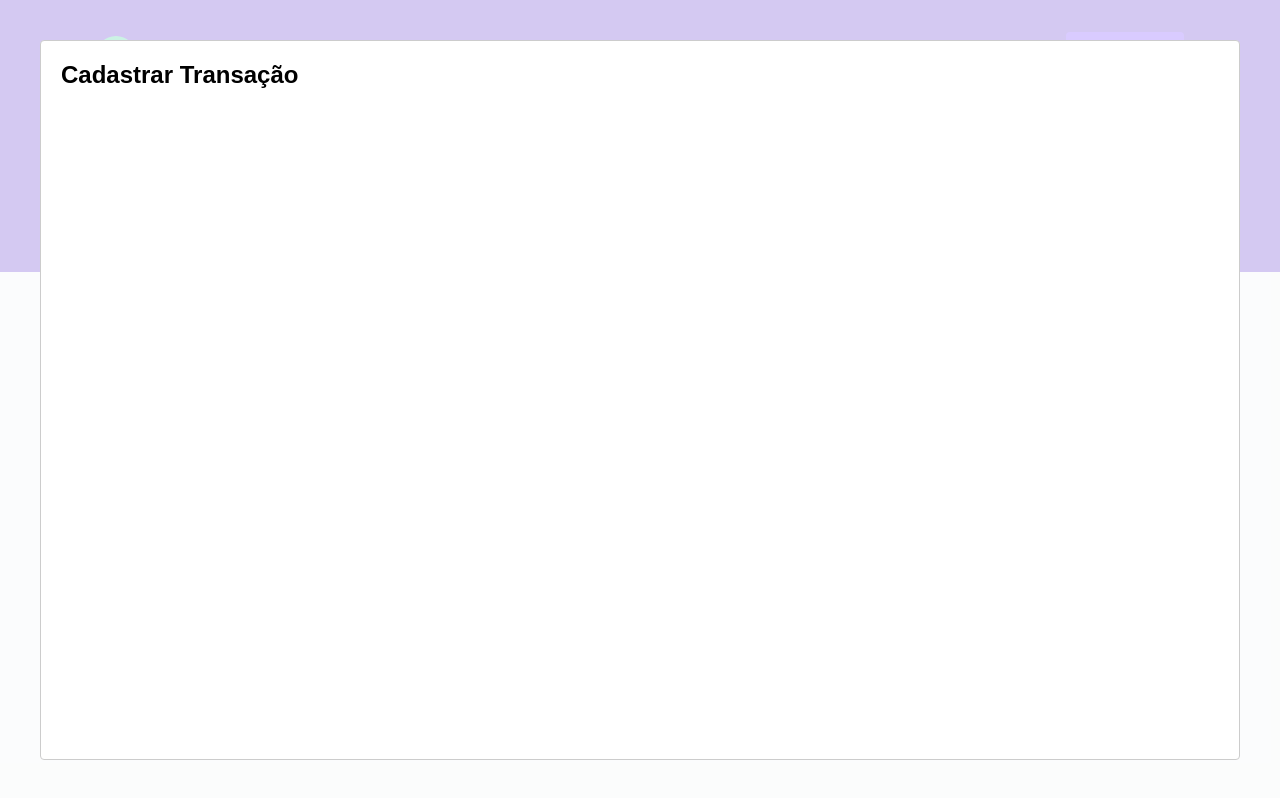
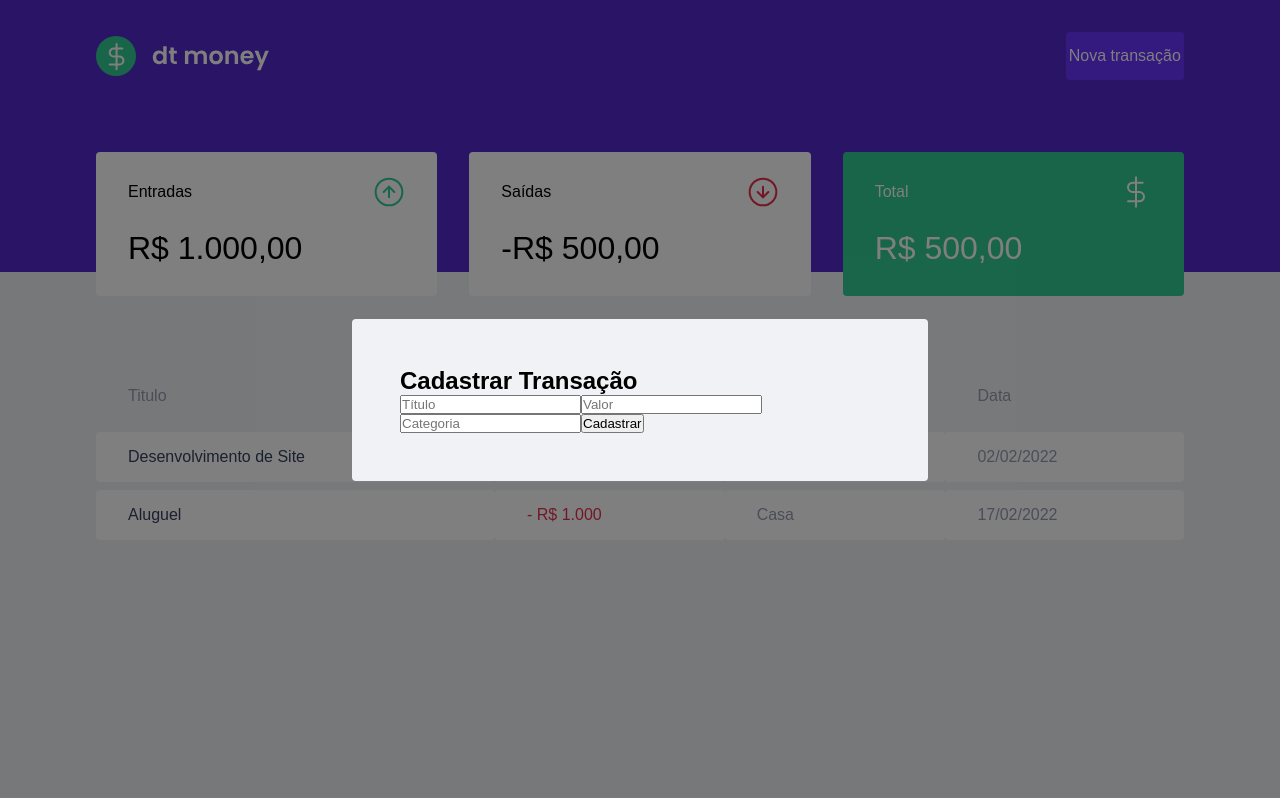
Before and after one commit to j0tappe/trilha-reactjs-02-dtmoney, a React (Create React App) app: page / in a window 1280 px wide. Both pictures are taken after a click on the button "Nova transação". Built offline with nearby package versions, Linux system fonts and the light colour scheme; no server answers; what miragejs would draw is missing.

Commit message:
Modal style

```diff
--- a/src/App.tsx
+++ b/src/App.tsx
@@ -1,7 +1,6 @@
 import { useState } from "react";
 import { Dashboard } from "./components/Dashboard";
 import { Header } from "./components/Header";
-import Modal from 'react-modal';
 import { GlobalStyle } from "./styles/global";
 import { NewTransactionModal } from "./components/NewTransactionModal";
 
--- a/src/components/NewTransactionModal/index.tsx
+++ b/src/components/NewTransactionModal/index.tsx
@@ -1,4 +1,5 @@
 import Modal from 'react-modal'
+import { Container } from './styles'
 
 interface NewTransactionProps {
     isOpen: boolean;
@@ -11,8 +12,23 @@
         <Modal
             isOpen={isOpen}
             onRequestClose={onRequestClose}
+            overlayClassName="react-modal-overlay"
+            className="react-modal-content"
         >
-            <h2>Cadastrar Transação</h2>
+
+            <Container>
+                <h2>Cadastrar Transação</h2>
+
+                <input placeholder='Título' />
+
+                <input type="number" placeholder='Valor' />
+
+                <input placeholder='Categoria' />
+
+                <button type="submit">
+                    Cadastrar
+                </button>
+            </Container>
         </Modal>
     )
 }
--- a/src/components/NewTransactionModal/styles.ts
+++ b/src/components/NewTransactionModal/styles.ts
@@ -1,5 +1,5 @@
 import styled from "styled-components"
 
-export const Container = styled.div`
+export const Container = styled.form`
 
 `
--- a/src/styles/global.ts
+++ b/src/styles/global.ts
@@ -52,5 +52,28 @@
     cursor: not-allowed;
 }
 
+.react-modal-overlay {
+    background: rgba(0, 0, 0, 0.5);
+    position: fixed;
+    top: 0;
+    bottom: 0;
+    right: 0;
+    left: 0;
+
+    display: flex;
+    align-items: center;
+    justify-content: center;
+}
+
+.react-modal-content {
+    width: 100%;
+    max-width: 576px;
+
+    background: var(--background);
+    padding: 3rem;
+    position: relative;
+    border-radius: 0.25rem;
+}
+
 
 `
```
